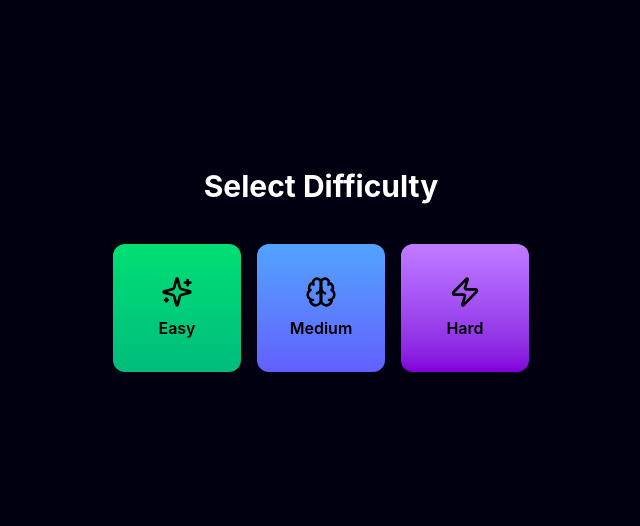
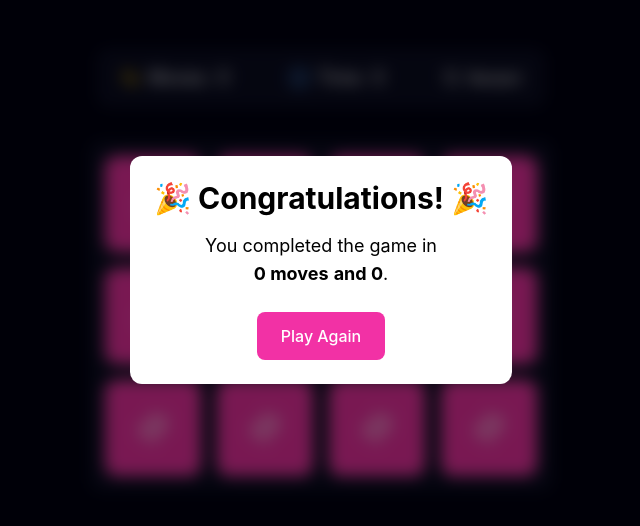
Before and after one commit to EricDosReis/react-memory-game, a React (Vite) app: page / in a window 1280 px wide. Shown: the part 130-656 px from the top of the page, without its empty margins (319-959 px from the left). Built offline with nearby package versions, Linux system fonts and the light colour scheme.

Commit message:
feat: add animations

```diff
--- a/package.json
+++ b/package.json
@@ -12,6 +12,7 @@
   "dependencies": {
     "clsx": "^2.1.1",
     "lucide-react": "^0.510.0",
+    "motion": "^12.11.3",
     "react": "^18.3.1",
     "react-dom": "^18.3.1",
     "tailwind-merge": "^3.3.0"
--- a/src/App.tsx
+++ b/src/App.tsx
@@ -5,10 +5,11 @@ import { DifficultySelector } from "@/components/DifficultySelector";
 import { Layout } from "@/components/Layout";
 import { Modal } from "@/components/Modal";
 import { ScoreBoard } from "@/components/ScoreBoard";
+import { AnimatePresence } from "motion/react";
 
 const App = () => {
   const [showModal, setShowModal] = useState(true);
-  const difficulty = null;
+  const difficulty = "easy";
 
   const handleCloseModal = () => {
     setShowModal(false);
@@ -28,7 +29,9 @@ const App = () => {
 
       <Board />
 
-      {showModal && <Modal moves={0} time={0} onRestart={handleCloseModal} />}
+      <AnimatePresence>
+        {showModal && <Modal moves={0} time={0} onRestart={handleCloseModal} />}
+      </AnimatePresence>
     </Layout>
   );
 };
--- a/src/components/Board.tsx
+++ b/src/components/Board.tsx
@@ -1,13 +1,17 @@
-import { CARDS } from "@/constants";
+import { ANIMATIONS, CARDS } from "@/constants";
+import { motion } from "motion/react";
 import { Card } from "./Card";
 
 const Board = () => {
   return (
-    <div className="grid grid-cols-4 gap-2 rounded-xl bg-blue-100 p-2 sm:gap-4 sm:p-4">
+    <motion.div
+      {...ANIMATIONS.fadeInUp}
+      className="grid grid-cols-4 gap-2 rounded-xl bg-blue-100 p-2 sm:gap-4 sm:p-4"
+    >
       {CARDS.map((card) => (
         <Card key={card.id} {...card} />
       ))}
-    </div>
+    </motion.div>
   );
 };
 
--- a/src/components/DifficultySelector.tsx
+++ b/src/components/DifficultySelector.tsx
@@ -1,9 +1,11 @@
-import { DIFFICUTIES } from "@/constants";
+import { motion } from "motion/react";
+
+import { ANIMATIONS, DIFFICUTIES } from "@/constants";
 import { cn } from "@/lib/utils";
 
 const DifficultySelector = () => {
   return (
-    <div className="flex w-full flex-col gap-6">
+    <motion.div {...ANIMATIONS.fadeInUp} className="flex w-full flex-col gap-6">
       <h2 className="mb-2 text-center text-2xl font-bold text-white sm:mb-4 sm:text-3xl">
         Select Difficulty
       </h2>
@@ -24,7 +26,7 @@ const DifficultySelector = () => {
           </button>
         ))}
       </div>
-    </div>
+    </motion.div>
   );
 };
 
--- a/src/components/Modal.tsx
+++ b/src/components/Modal.tsx
@@ -1,3 +1,7 @@
+import { motion } from "motion/react";
+
+import { ANIMATIONS } from "@/constants";
+
 type ModalProps = {
   moves: number;
   time: number;
@@ -7,7 +11,10 @@ type ModalProps = {
 const Modal = ({ moves, time, onRestart }: ModalProps) => {
   return (
     <div className="fixed inset-0 flex items-center justify-center bg-black/50 p-4 backdrop-blur-sm">
-      <div className="max-w-sm rounded-xl bg-white p-6 text-center">
+      <motion.div
+        {...ANIMATIONS.fadeInUpFadeOutDown}
+        className="max-w-sm rounded-xl bg-white p-6 text-center"
+      >
         <h2 className="mb-4 text-2xl font-bold sm:text-3xl">
           🎉 Congratulations! 🎉
         </h2>
@@ -23,7 +30,7 @@ const Modal = ({ moves, time, onRestart }: ModalProps) => {
         >
           Play Again
         </button>
-      </div>
+      </motion.div>
     </div>
   );
 };
--- a/src/components/ScoreBoard.tsx
+++ b/src/components/ScoreBoard.tsx
@@ -1,5 +1,6 @@
-import { SCORE_ITEMS } from "@/constants";
+import { ANIMATIONS, SCORE_ITEMS } from "@/constants";
 import { RotateCcw } from "lucide-react";
+import { motion } from "motion/react";
 import { ScoreBoardItem } from "./ScoreBoardItem";
 
 type ScoreBoardProps = {
@@ -10,7 +11,10 @@ type ScoreBoardProps = {
 
 const ScoreBoard = ({ moves, time, onRestart }: ScoreBoardProps) => {
   return (
-    <div className="flex w-full flex-col items-center justify-center gap-4 rounded-xl bg-blue-100 p-4 sm:w-auto sm:flex-row sm:gap-8">
+    <motion.div
+      {...ANIMATIONS.fadeInDown}
+      className="flex w-full flex-col items-center justify-center gap-4 rounded-xl bg-blue-100 p-4 sm:w-auto sm:flex-row sm:gap-8"
+    >
       {SCORE_ITEMS.map(({ icon, label, color }) => (
         <ScoreBoardItem
           key={label}
@@ -28,7 +32,7 @@ const ScoreBoard = ({ moves, time, onRestart }: ScoreBoardProps) => {
         <RotateCcw className="h-4 w-4 transition-transform duration-200 group-hover:rotate-180" />
         Restart
       </button>
-    </div>
+    </motion.div>
   );
 };
 
--- a/src/constants.ts
+++ b/src/constants.ts
@@ -1,4 +1,20 @@
 import { Brain, Clock, MousePointerClick, Sparkles, Zap } from "lucide-react";
+
+const ANIMATIONS = {
+  fadeInUp: {
+    initial: { opacity: 0, y: 40 },
+    animate: { opacity: 1, y: 0 },
+  },
+  fadeInDown: {
+    initial: { opacity: 0, y: -40 },
+    animate: { opacity: 1, y: 0 },
+  },
+  fadeInUpFadeOutDown: {
+    initial: { opacity: 0, y: 40 },
+    animate: { opacity: 1, y: 0 },
+    exit: { opacity: 0, y: 40 },
+  },
+} as const;
 
 const EMOJIS = ["🍭", "🍬", "🍫", "🧁", "🍩", "🍪"] as const;
 
@@ -45,4 +61,4 @@ const SCORE_ITEMS = [
   },
 ];
 
-export { CARDS, DIFFICUTIES, SCORE_ITEMS };
+export { ANIMATIONS, CARDS, DIFFICUTIES, SCORE_ITEMS };
```
Also changed, not shown: 1 other file (tests, documents, lock files or other folders).
